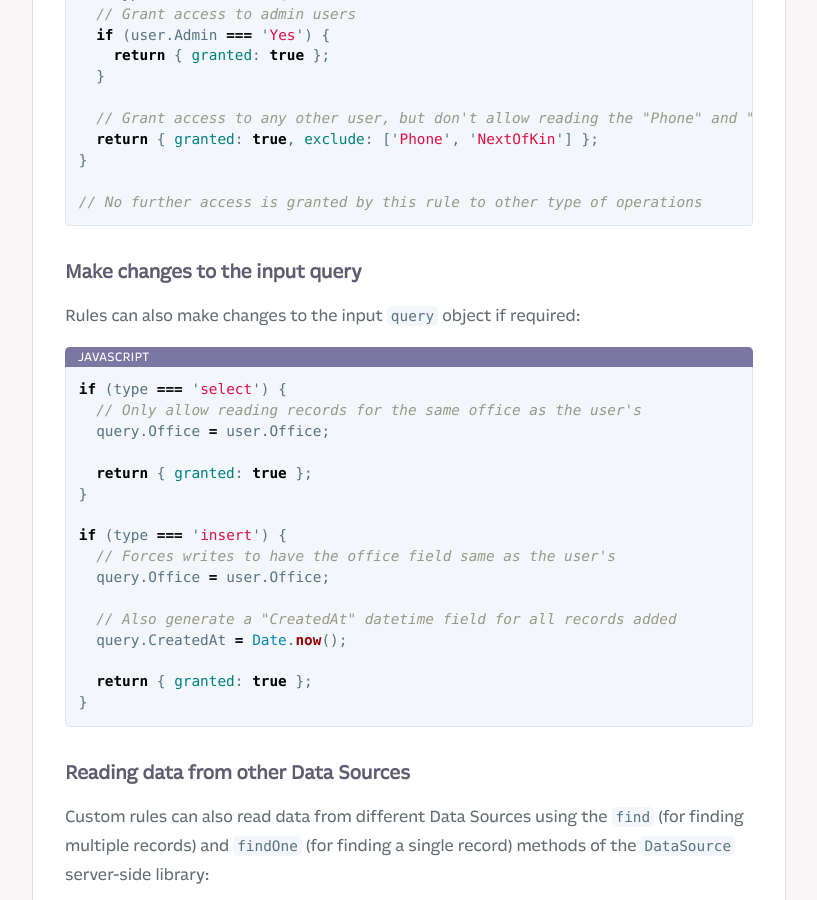
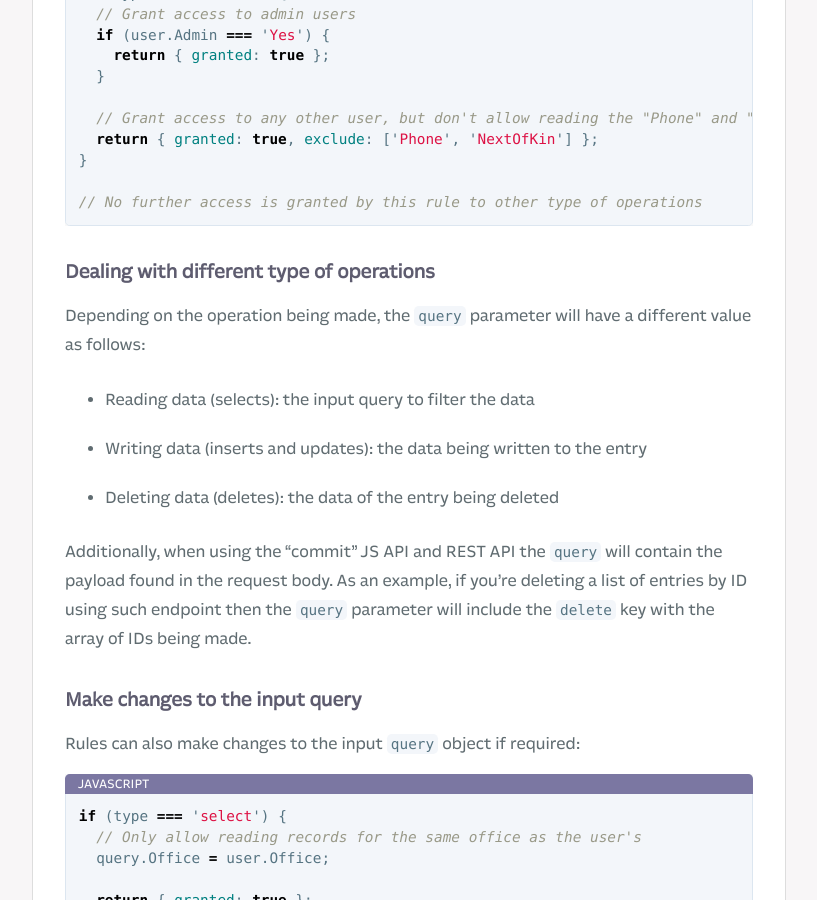
Before and after one commit to Fliplet/fliplet-cli, a Jekyll site: the page built from docs/Data-source-security.md, in a window 1280 px wide and 900 px high, scrolled down 2217 px. Shown: the whole window, without its empty margins (254-1071 px from the left). Built offline with Jekyll 4.4.1, drawn with Linux system fonts in a browser that asks for light colours; nearby versions of some CDN libraries; our own code applies the rules of GitHub Pages for plain Markdown files; library files that are not in the unit come from our copies; comment, search, counter and statistics services are not loaded; a style sheet for code colours, icons or effects is not loaded; some of the changed text lies outside the part shown.

Commit message:
added note for custom rules

````diff
--- a/docs/Data-source-security.md
+++ b/docs/Data-source-security.md
@@ -61,6 +61,16 @@ if (type === 'select') {
 // No further access is granted by this rule to other type of operations
 ```
 
+### Dealing with different type of operations
+
+Depending on the operation being made, the `query` parameter will have a different value as follows:
+
+- Reading data (selects): the input query to filter the data
+- Writing data (inserts and updates): the data being written to the entry
+- Deleting data (deletes): the data of the entry being deleted
+
+Additionally, when using the "commit" JS API and REST API the `query` will contain the payload found in the request body. As an example, if you're deleting a list of entries by ID using such endpoint then the `query` parameter will include the `delete` key with the array of IDs being made.
+
 ### Make changes to the input query
 
 Rules can also make changes to the input `query` object if required:
````
